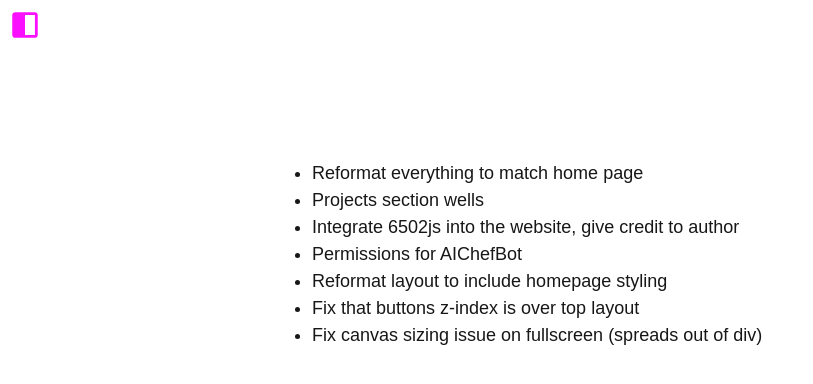
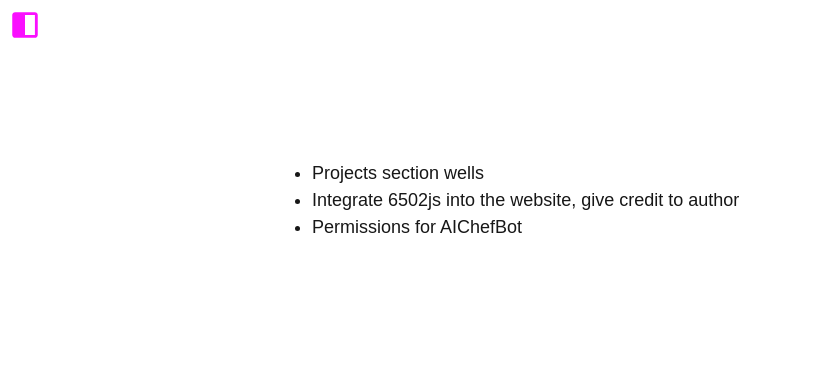
Before and after one commit to kpunno/kpunno-pf, a Next.js app: page /dev-todo in a window 1280 px wide. Shown: the top 384 px of the page, without its empty margins (0-813 px from the left). Built offline with nearby package versions, Linux system fonts and the light colour scheme.

Commit message:
update dev note

```diff
--- a/src/app/dev-todo/page.js
+++ b/src/app/dev-todo/page.js
@@ -2,13 +2,9 @@ export default function todo() {
   return (
     <div className="justify-center px-6 max-w-[48rem] mx-auto py-20">
       <ul className="mx-auto list-disc">
-        <li>Reformat everything to match home page</li>
         <li>Projects section wells</li>
         <li>Integrate 6502js into the website, give credit to author</li>
         <li>Permissions for AIChefBot</li>
-        <li>Reformat layout to include homepage styling</li>
-	<li>Fix that buttons z-index is over top layout</li>
-	<li>Fix canvas sizing issue on fullscreen (spreads out of div)</li>
       </ul>
     </div>
   );
```
